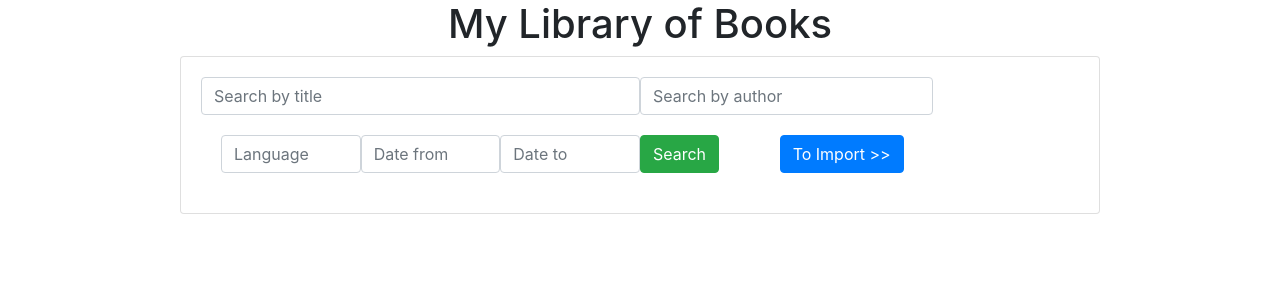
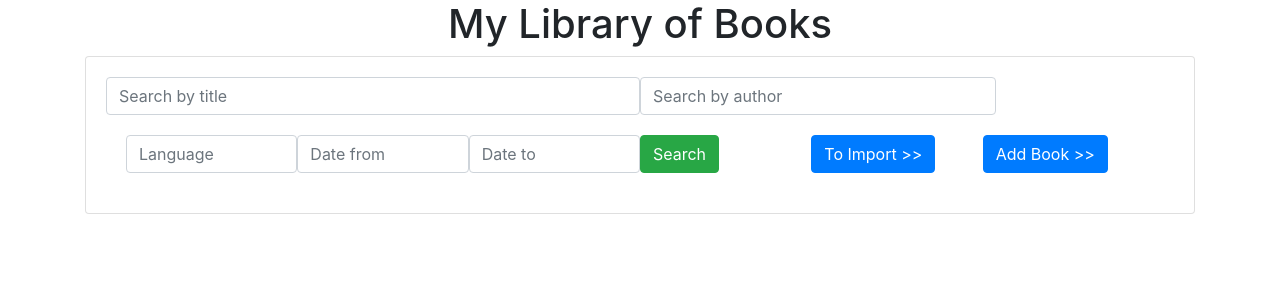
Before and after one commit to Drawnet253/MyLibrary777, a Django app: page /book/ in a window 1280 px wide. Shown: the top 300 px of the page. Run offline with Django 3.2, Linux system fonts and the light colour scheme; data that the repository does not hold is empty; some libraries are stand-ins or nearby versions.

Commit message:
Added 'Add Book' button.

```diff
--- a/mlib-app/app/settings.py
+++ b/mlib-app/app/settings.py
@@ -24,7 +24,7 @@ SECRET_KEY = os.environ['SECRET_KEY']
 # SECRET_KEY='kpx3tlw14%a4d-i(&(+5qny9*deudu-my!5h5=ltoj6ion&(rz'
 
 # SECURITY WARNING: don't run with debug turned on in production!
-DEBUG = True
+DEBUG = False
 
 ALLOWED_HOSTS = [
    '*',
--- a/mlib-app/book/templates/book/index.html
+++ b/mlib-app/book/templates/book/index.html
@@ -24,8 +24,8 @@
 </div>
 <div class="container">
   <div class="row">
-    <div class="col-md-1">&nbsp;</div>
-    <div class="col-md-10">
+
+    <div class="col-md-12">
       <form class="card card-sm">{% csrf_token %}
         <div class="card-body row no-gutters align-items-center">
 
@@ -52,12 +52,14 @@
           <div class="col-md-2">
             <a class="btn btn-primary" href="/book/import">To Import >></a>
           </div>
+          <div class="col-md-2">
+            <a class="btn btn-primary" href="/book/new">Add Book >></a>
+          </div>
           </div>
         </div>
       </div>
     </form>
   </div>
-  <div class="col-md-1">&nbsp;</div>
 </div>
 <br>
 {% if book_list.all %}
```
